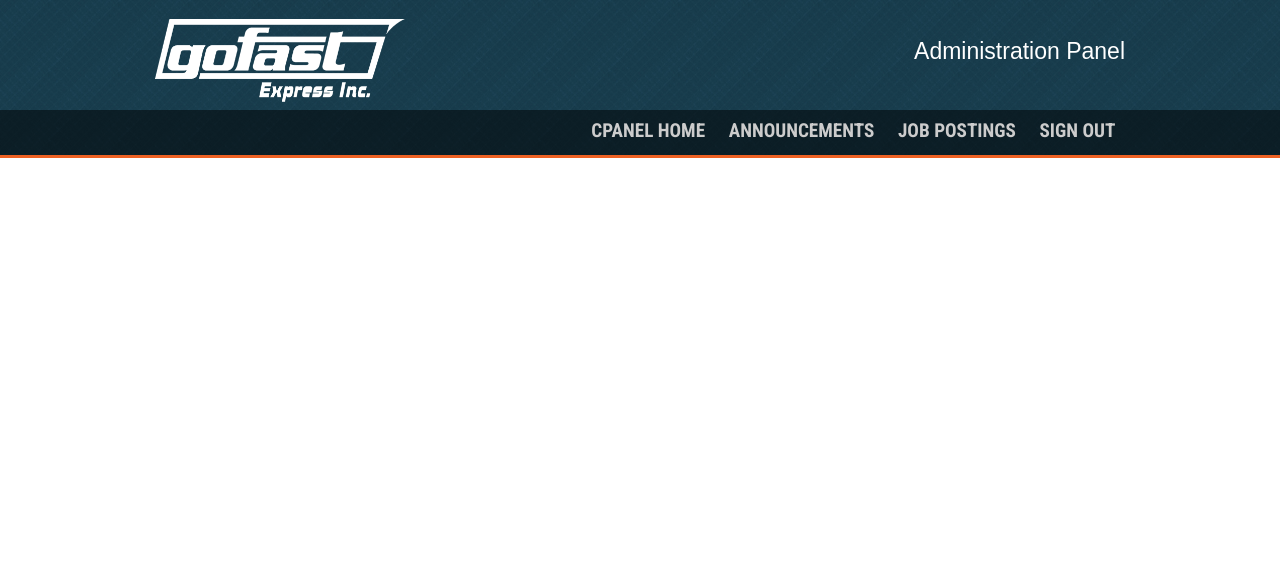
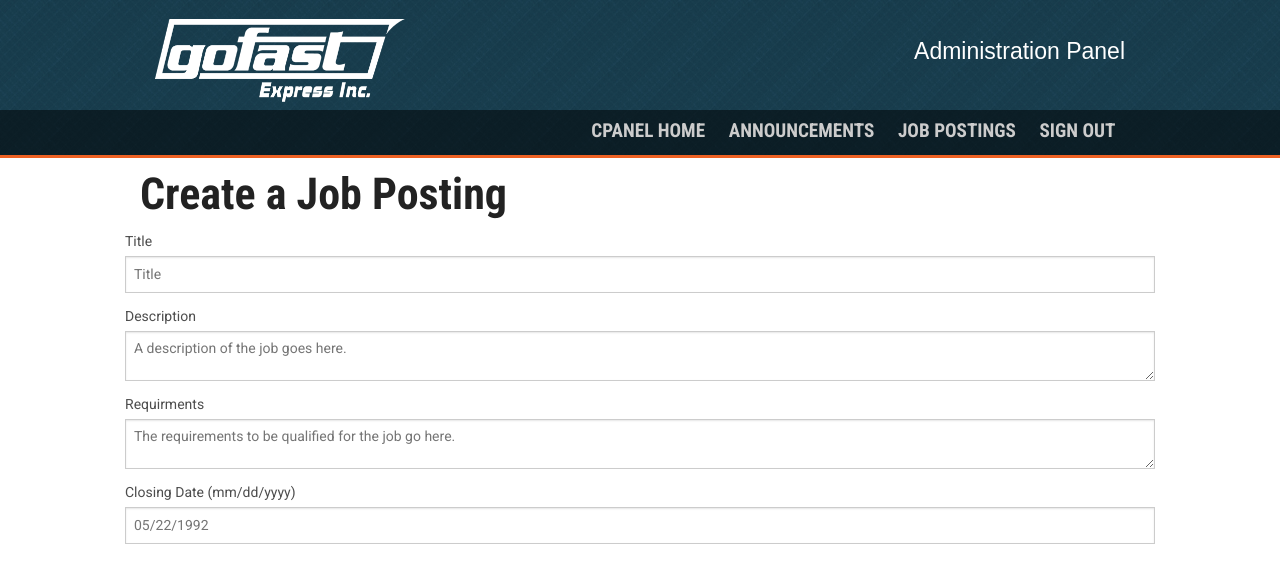
Before and after one commit to somaij/gofast-cake, a CakePHP app: the page made by app/Plugin/Admin/View/Jobs/add.ctp in a window 1280 px wide. Shown: the top 583 px of the page. Run offline with PHP 8.4 and a stand-in for CakePHP, Linux system fonts and the light colour scheme; the template is opened without the code that fills it, so the values that code supplies are empty; form fields are guessed from the names that the template uses; some libraries are stand-ins or nearby versions; some web fonts are replaced.

Commit message:
made forms for job add and edit

```diff
--- a/app/Plugin/Admin/View/Jobs/add.ctp
+++ b/app/Plugin/Admin/View/Jobs/add.ctp
@@ -0,0 +1,45 @@
+<div class="row">
+<h1>Create a Job Posting</h1>
+<?php echo $this->Form->create('Admin.Job', array('url' => array('controller' => 'jobs', 'action' => 'add'), 'method' => 'post')); ?>
+  <div class="row">
+    <?php
+      echo $this->Form->input('title', array(
+                  'label' => 'Title',
+                  'placeholder' => 'Title',
+                  'div' => array('class' => 'medium-6 columns')
+                ));
+    ?>
+  </div>
+  <div class="row">
+    <?php
+      echo $this->Form->input('description', array(
+                  'label' => 'Description',
+                  'placeholder' => 'A description of the job goes here.',
+                  'type' => 'textarea',
+                  'div' => array('class' => 'medium-10 columns')
+                ));
+    ?>
+  </div>
+  <div class="row">
+    <?php
+      echo $this->Form->input('requirements', array(
+                  'label' => 'Requirments',
+                  'type' => 'textarea',
+                  'placeholder' => 'The requirements to be qualified for the job go here.',
+                  'div' => array('class' => 'medium-10 columns')
+                ));
+    ?>
+  </div>
+  <div class="row">
+  <?php
+      echo $this->Form->input('close_date', array(
+            'label' => 'Closing Date (mm/dd/yyyy)',
+            'placeholder' => '05/22/1992',
+            'class' => 'datepicker',
+            'type' => 'text',
+            'div' => array('class' => 'medium-4 columns'))
+        );
+  ?>
+  </div>
+  <?php echo $this->Form->end(array('label' => 'Submit', 'class' => 'button')); ?>
+</div>
--- a/app/Plugin/Admin/View/Layouts/default.ctp
+++ b/app/Plugin/Admin/View/Layouts/default.ctp
@@ -88,14 +88,14 @@ $description = 'Go Fast Express Inc.';
 
     <?php
       echo $this->Html->script('vendor/jquery');
-      if ($page == 'quotes') { echo $this->Html->script('glDatePicker'); }
+      if ($page == 'jobs') { echo $this->Html->script('glDatePicker'); }
       echo $this->Html->script('fastclick');
       echo $this->Html->script('foundation.min');
       echo $this->Html->script('foundation/foundation.topbar');
     ?>
     <script type="text/javascript">
       $(document).ready(function(){
-        <?php if ($page == 'quotes') { ?>
+        <?php if ($page == 'jobs') { ?>
         $('.datepicker').glDatePicker({
           cssName: 'flatwhite'
         });
```
Also changed, not shown: app/Plugin/Admin/View/Jobs/edit.ctp (+45 -0 lines).
